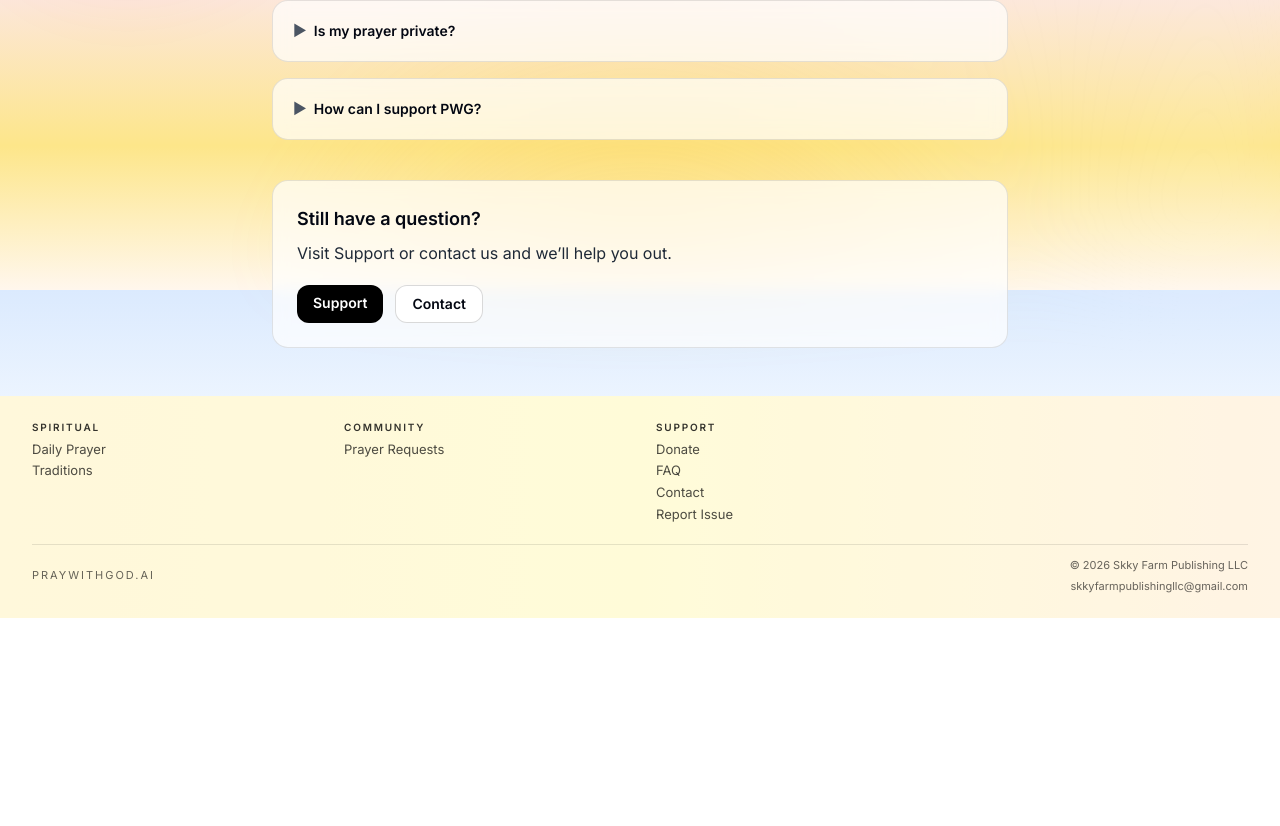
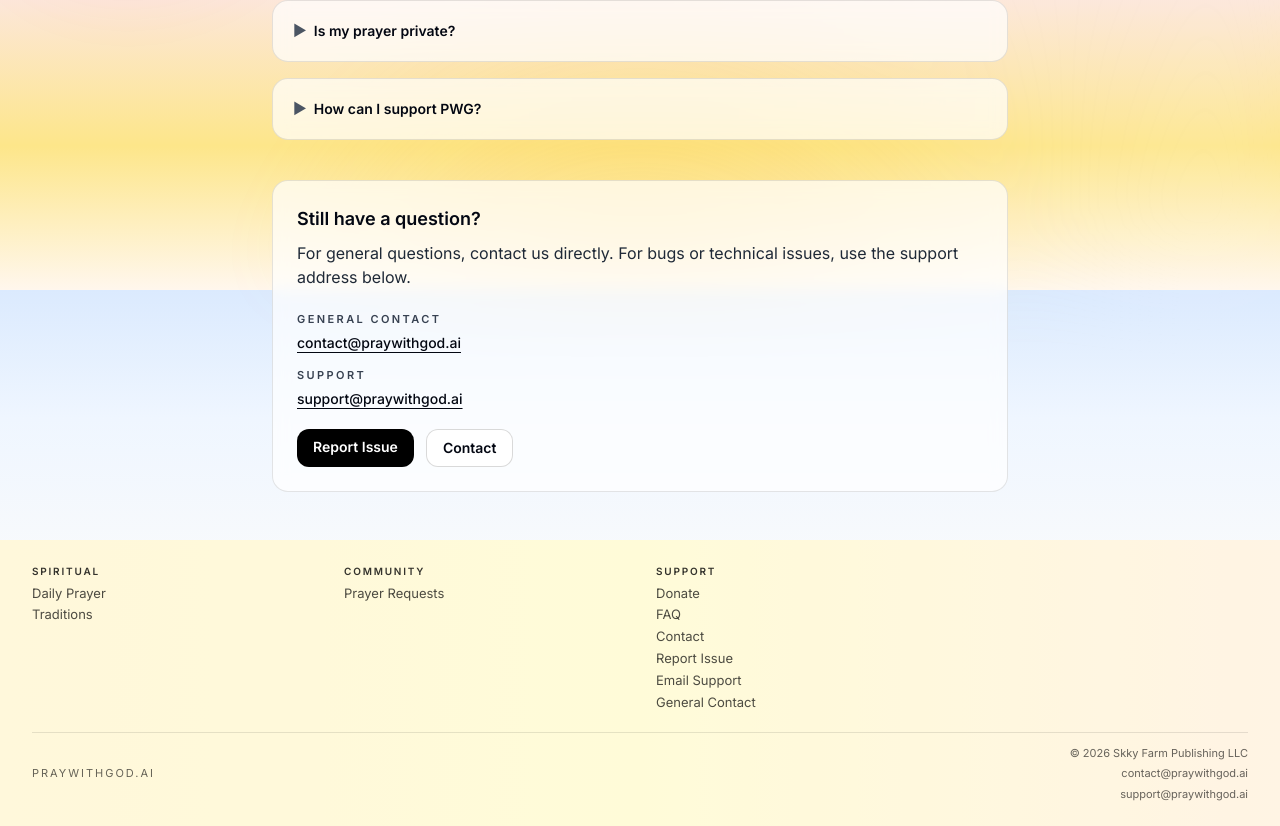
Before and after one commit to Skkyfarm/pray-with-god, a Next.js app: page /faq in a window 1280 px wide. Shown: the part 510-1336 px from the top of the page. Before the commit the page ends 1128 px from the top, so only its background shows below. Built offline with nearby package versions, Linux system fonts and the light colour scheme.

Commit message:
wire PWG public contact and support email addresses

```diff
--- a/app/contact/page.tsx
+++ b/app/contact/page.tsx
@@ -1,3 +1,4 @@
+// /app/contact/page.tsx
 import Link from "next/link";
 
 export default function ContactPage() {
@@ -12,21 +13,36 @@ export default function ContactPage() {
       <div className="mt-8 rounded-2xl border border-black/10 bg-white/70 p-6 backdrop-blur">
         <h2 className="text-lg font-semibold">Get in touch</h2>
         <p className="mt-2 text-gray-800">
-          For questions, feedback, support, or partnership inquiries, please
-          email us directly.
+          For general questions, feedback, or partnership inquiries, email us
+          directly. For bugs or technical help, please use the support address
+          below.
         </p>
 
-        <div className="mt-6 space-y-3 text-sm text-gray-800">
+        <div className="mt-6 space-y-5 text-sm text-gray-800">
           <div>
             <div className="text-[11px] uppercase tracking-[0.22em] font-semibold text-gray-700">
-              Email
+              General contact
             </div>
             <div className="mt-1">
               <a
-                href="mailto:skkyfarmpublishingllc@gmail.com"
+                href="mailto:contact@praywithgod.ai"
                 className="font-medium text-gray-950 underline underline-offset-4 hover:text-gray-700"
               >
-                skkyfarmpublishingllc@gmail.com
+                contact@praywithgod.ai
+              </a>
+            </div>
+          </div>
+
+          <div>
+            <div className="text-[11px] uppercase tracking-[0.22em] font-semibold text-gray-700">
+              Support
+            </div>
+            <div className="mt-1">
+              <a
+                href="mailto:support@praywithgod.ai"
+                className="font-medium text-gray-950 underline underline-offset-4 hover:text-gray-700"
+              >
+                support@praywithgod.ai
               </a>
             </div>
           </div>
@@ -54,10 +70,10 @@ export default function ContactPage() {
 
         <div className="mt-6 flex flex-wrap gap-3">
           <Link
-            href="/support"
+            href="/report"
             className="rounded-xl bg-black px-4 py-2 text-sm font-semibold text-white hover:bg-black/90"
           >
-            Support
+            Report Issue
           </Link>
           <Link
             href="/faq"
@@ -74,8 +90,7 @@ export default function ContactPage() {
         </div>
 
         <p className="mt-4 text-xs text-gray-600">
-          This email address is currently the best way to reach the PrayWithGod.ai
-          team.
+          Email is currently the best way to reach the PrayWithGod.ai team.
         </p>
       </div>
     </main>
--- a/app/faq/page.tsx
+++ b/app/faq/page.tsx
@@ -1,3 +1,4 @@
+// /app/faq/page.tsx
 import Link from "next/link";
 
 const faqs = [
@@ -43,7 +44,7 @@ export default function FAQPage() {
             className="group rounded-2xl border border-black/10 bg-white/70 p-5 backdrop-blur"
           >
             <summary className="cursor-pointer list-none text-sm font-semibold text-gray-950">
-              <span className="mr-2 inline-block text-gray-600 group-open:rotate-90 transition-transform">
+              <span className="mr-2 inline-block text-gray-600 transition-transform group-open:rotate-90">
                 ▶
               </span>
               {item.q}
@@ -54,17 +55,46 @@ export default function FAQPage() {
       </div>
 
       <div className="mt-10 rounded-2xl border border-black/10 bg-white/70 p-6 backdrop-blur">
-        <h2 className="text-lg font-semibold text-gray-950">Still have a question?</h2>
+        <h2 className="text-lg font-semibold text-gray-950">
+          Still have a question?
+        </h2>
         <p className="mt-2 text-gray-800">
-          Visit Support or contact us and we’ll help you out.
+          For general questions, contact us directly. For bugs or technical
+          issues, use the support address below.
         </p>
+
+        <div className="mt-5 space-y-3 text-sm text-gray-800">
+          <div>
+            <div className="text-[11px] font-semibold uppercase tracking-[0.22em] text-gray-700">
+              General contact
+            </div>
+            <a
+              href="mailto:contact@praywithgod.ai"
+              className="mt-1 inline-block font-medium text-gray-950 underline underline-offset-4 hover:text-gray-700"
+            >
+              contact@praywithgod.ai
+            </a>
+          </div>
+
+          <div>
+            <div className="text-[11px] font-semibold uppercase tracking-[0.22em] text-gray-700">
+              Support
+            </div>
+            <a
+              href="mailto:support@praywithgod.ai"
+              className="mt-1 inline-block font-medium text-gray-950 underline underline-offset-4 hover:text-gray-700"
+            >
+              support@praywithgod.ai
+            </a>
+          </div>
+        </div>
 
         <div className="mt-5 flex flex-wrap gap-3">
           <Link
-            href="/support"
+            href="/report"
             className="rounded-xl bg-black px-4 py-2 text-sm font-semibold text-white hover:bg-black/90"
           >
-            Support
+            Report Issue
           </Link>
           <Link
             href="/contact"
--- a/app/report/page.tsx
+++ b/app/report/page.tsx
@@ -1,3 +1,4 @@
+// /app/report/page.tsx
 import Link from "next/link";
 
 export default function ReportIssuePage() {
@@ -24,21 +25,37 @@ export default function ReportIssuePage() {
 
         <div className="mt-6 rounded-xl border border-black/10 bg-white p-4">
           <div className="text-[11px] uppercase tracking-[0.22em] font-semibold text-gray-700">
+            Support email
+          </div>
+          <p className="mt-2 text-sm text-gray-800">
+            For bugs, technical issues, or anything not working as expected,
+            please email:
+          </p>
+          <a
+            href="mailto:support@praywithgod.ai"
+            className="mt-2 inline-block text-sm font-medium text-gray-950 underline underline-offset-4 hover:text-gray-700"
+          >
+            support@praywithgod.ai
+          </a>
+        </div>
+
+        <div className="mt-6 rounded-xl border border-black/10 bg-white p-4">
+          <div className="text-[11px] uppercase tracking-[0.22em] font-semibold text-gray-700">
             Status
           </div>
           <p className="mt-2 text-sm text-gray-800">
-            This is a placeholder report page. Next we can wire a real form that
-            sends to your inbox (or saves to an admin dashboard).
+            This page currently routes issue reporting through email so the
+            PrayWithGod.ai team can review problems directly.
           </p>
         </div>
 
         <div className="mt-6 flex flex-wrap gap-3">
-          <Link
-            href="/support"
+          <a
+            href="mailto:support@praywithgod.ai?subject=PWG%20Issue%20Report"
             className="rounded-xl bg-black px-4 py-2 text-sm font-semibold text-white hover:bg-black/90"
           >
-            Support
-          </Link>
+            Email Support
+          </a>
           <Link
             href="/contact"
             className="rounded-xl border border-black/15 bg-white px-4 py-2 text-sm font-semibold text-gray-950 hover:bg-white/80"
--- a/components/FooterLinkArray.tsx
+++ b/components/FooterLinkArray.tsx
@@ -1,3 +1,4 @@
+// /components/footerLinkArray.tsx
 "use client";
 
 import Link from "next/link";
@@ -40,16 +41,30 @@ export default function FooterLinkArray() {
                 </div>
 
                 <ul className="space-y-1 text-[13px] leading-snug">
-                  {col.links.map((item) => (
+                  {col.links.map((item) => {
+                    const href = item.href as string;
+                    const isMailto = href.startsWith("mailto:");
+
+                    return (
                       <li key={item.label}>
+                        {isMailto ? (
+                          <a
+                            className="text-black/70 hover:text-black"
+                            href={href}
+                          >
+                            {item.label}
+                          </a>
+                        ) : (
                           <Link
                             className="text-black/70 hover:text-black"
-                        href={item.href as string}
+                            href={href}
                           >
                             {item.label}
                           </Link>
+                        )}
                       </li>
-                  ))}
+                    );
+                  })}
                 </ul>
               </div>
             );
@@ -64,10 +79,16 @@ export default function FooterLinkArray() {
           <div className="flex flex-col items-start gap-1 text-[11px] text-black/60 md:items-end">
             <div>© {new Date().getFullYear()} Skky Farm Publishing LLC</div>
             <a
-              href="mailto:skkyfarmpublishingllc@gmail.com"
+              href="mailto:contact@praywithgod.ai"
               className="hover:text-black"
             >
-              skkyfarmpublishingllc@gmail.com
+              contact@praywithgod.ai
+            </a>
+            <a
+              href="mailto:support@praywithgod.ai"
+              className="hover:text-black"
+            >
+              support@praywithgod.ai
             </a>
           </div>
         </div>
--- a/lib/siteLinks.ts
+++ b/lib/siteLinks.ts
@@ -1,3 +1,5 @@
+// /lib/sitelinks.ts
+
 export type NavLink = { label: string; href: string };
 export type FooterLink = { label: string; href?: string }; // href optional = non-clickable
 
@@ -12,6 +14,8 @@ export const supportLinks: NavLink[] = [
   { label: "FAQ", href: "/faq" },
   { label: "Contact", href: "/contact" },
   { label: "Report Issue", href: "/report" },
+  { label: "Email Support", href: "mailto:support@praywithgod.ai" },
+  { label: "General Contact", href: "mailto:contact@praywithgod.ai" },
 ];
 
 export const footerColumns: { title: string; links: FooterLink[] }[] = [
@@ -40,6 +44,8 @@ export const footerColumns: { title: string; links: FooterLink[] }[] = [
       { label: "FAQ", href: "/faq" },
       { label: "Contact", href: "/contact" },
       { label: "Report Issue", href: "/report" },
+      { label: "Email Support", href: "mailto:support@praywithgod.ai" },
+      { label: "General Contact", href: "mailto:contact@praywithgod.ai" },
     ],
   },
 ];
```
Lines whose indentation alone changed are shown as unchanged.
